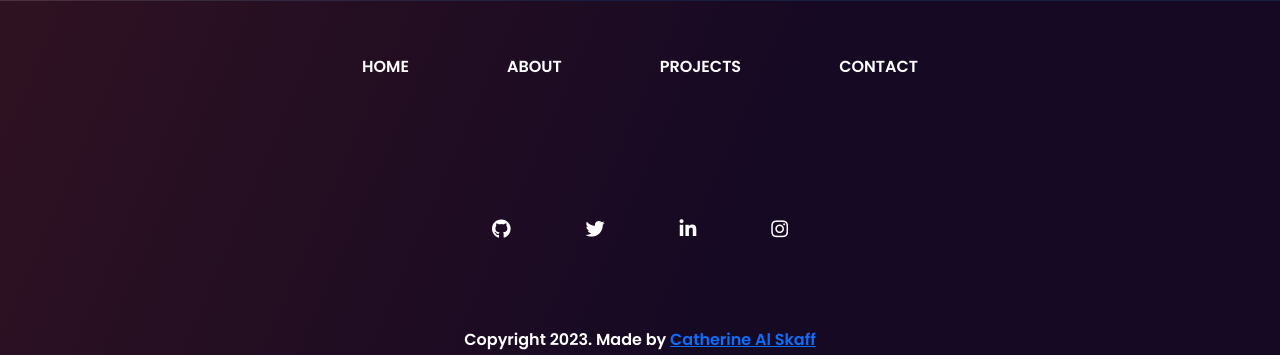
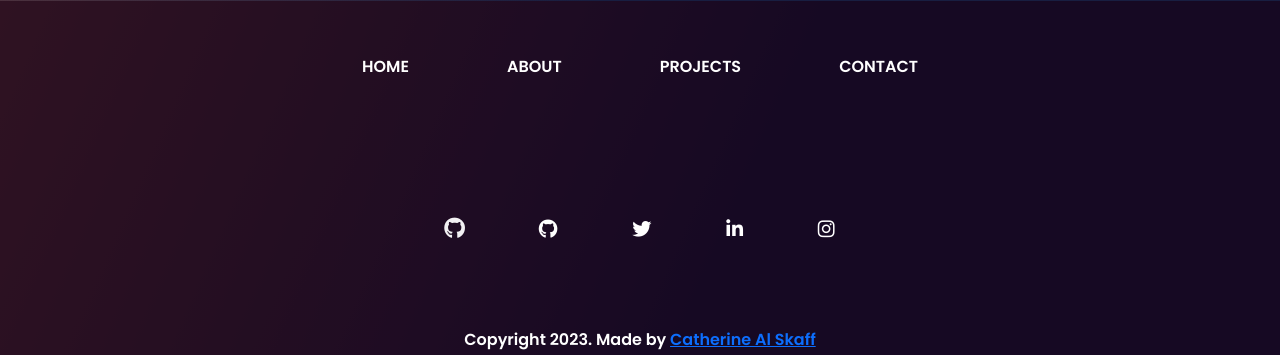
Before and after one commit to CatherineALSKFF/CatherinaAlSkaff, a Node server app: page / in a window 1280 px wide. Shown: the part 3852-4207 px from the top of the page. Run offline with Node 20, Linux system fonts and the light colour scheme; some libraries are stand-ins or nearby versions.

Commit message:
fourth trial

```diff
--- a/app.js
+++ b/app.js
@@ -60,27 +60,20 @@ app.use(session(sessionConfig));
    "https://stackpath.bootstrapcdn.com/",
    "https://cdnjs.cloudflare.com/",
    "https://cdn.jsdelivr.net",
-   "https://kit.fontawesome.com/bde2551b4f.js",
-   "https://cdn.fontawesome.com"
+    "https://kit.fontawesome.com"
 
 ];
 const styleSrcUrls = [
-   "https://kit-free.fontawesome.com/" ,
    "https://stackpath.bootstrapcdn.com/" ,
    "https://fonts.googleapis.com/" ,
-   "https://cdnjs.cloudflare.com",
-   "https://use.fontawesome.com/" ,
    "https://cdn.jsdelivr.net" ,
-   "https://kit.fontawesome.com/",
-   "https://cdn.fontawesome.com"
-
+   "https://kit-free.fontawesome.com"
 ];
 const connectSrcUrls = [
 ];
 const fontSrcUrls = [
     "https://fonts.gstatic.com/",
-"https://kit.fontawesome.com/"
-];
+    "https://kit-free.fontawesome.com"];
 app.use(
    helmet.contentSecurityPolicy({
        directives: {
@@ -94,8 +87,8 @@ app.use(
                "'self'",
                "blob:",
                "data:",
-               "https://res.cloudinary.com/dcvwaxbeh/", //SHOULD MATCH YOUR CLOUDINARY ACCOUNT!
-               "https://images.unsplash.com/"
+               "https://images.unsplash.com/",
+               , "https://kit-free.fontawesome.com"
            ],
            fontSrc: ["'self'", ...fontSrcUrls],
        },
--- a/views/main.ejs
+++ b/views/main.ejs
@@ -6,8 +6,6 @@
     <meta name="viewport" content="width=device-width, initial-scale=1.0">
     <title>CatherinaAlSkaff</title>
     <script src="https://kit.fontawesome.com/bde2551b4f.js" crossorigin="anonymous"></script>
-
-    <link rel="stylesheet" href="https://cdnjs.cloudflare.com/ajax/libs/font-awesome/5.15.3/css/all.min.css" integrity="sha512-DtwcFflOQO1GGjKwZJOMDnKzeGk2MbuQmVPSvok5u5iVjKZ8udf7BJwvROkKjLvVJn9XNwuGjjRVT2KljPhCw==" crossorigin="anonymous" />
 
     <link rel="preconnect" href="https://fonts.googleapis.com">
     <link rel="preconnect" href="https://fonts.gstatic.com" crossorigin>
@@ -275,6 +273,7 @@
 </div>
 
 <div class="footer-social-items">
+  <i class="fa-brands fa-github fa-beat-fade"></i>
   <a href="https://github.com/CatherineALSKFF"><i class="fa-brands fa-github"></i></a>
   <i class="fa-brands fa-twitter"></i>
  <a href="https://www.linkedin.com/in/catherina-al-skaff-077a8a172/"> <i class="fa-brands fa-linkedin-in"></i></a>
```
